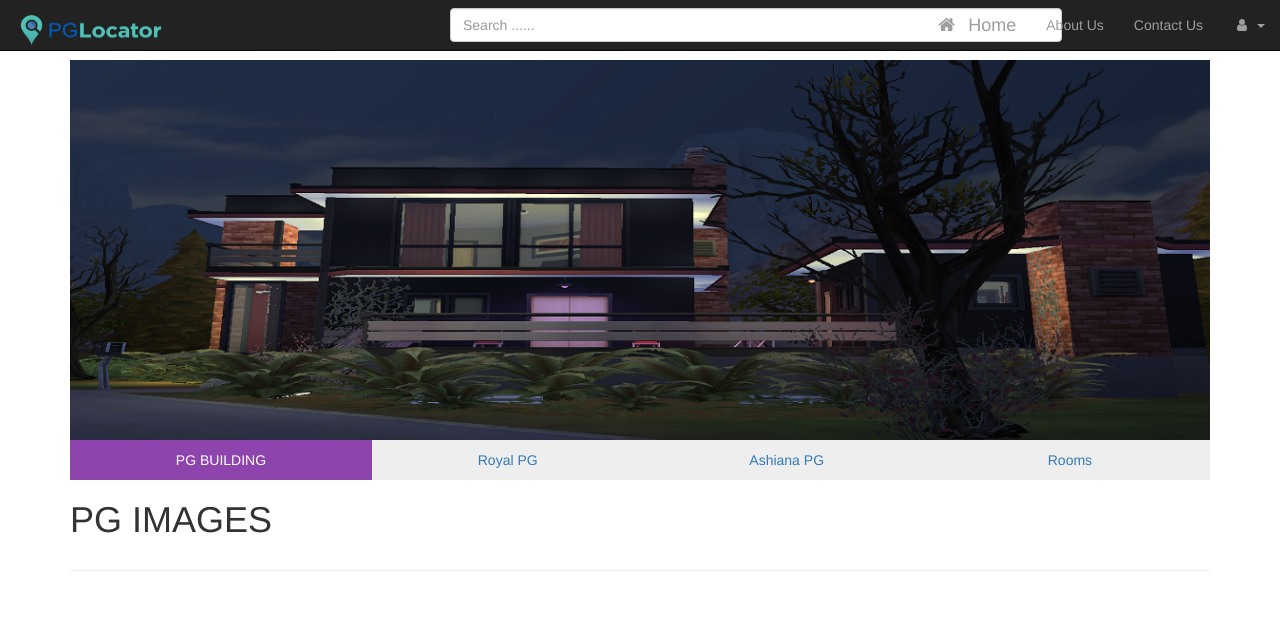
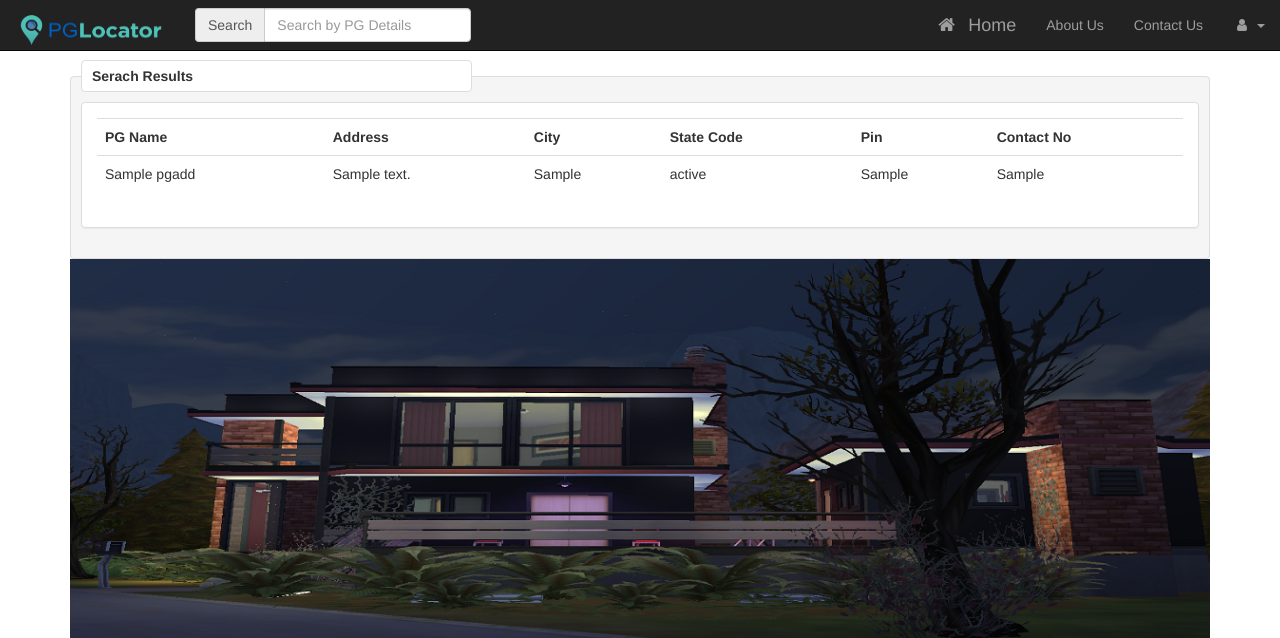
Before and after one commit to aksatyam/PGLocater, a PHP site: page / in a window 1280 px wide. Shown: the top 638 px of the page. Run offline with PHP 8.4, Linux system fonts and the light colour scheme; tables that the repository leaves empty or names only in its code hold one stand-in row (values such as "Sample post"); grey boxes labelled with a size stand in for pictures from a placeholder-image service; some libraries are stand-ins or nearby versions.

Commit message:
28/04/ ashish

```diff
--- /dev/null
+++ b/fetch.php
@@ -0,0 +1,53 @@
+<?php
+include 'connection.php';
+//fetch.php
+//$connect = mysqli_connect("localhost", "root", "", "testing");
+$output  = '';
+if (isset($_POST["query"])) {
+    $search = mysqli_real_escape_string($conn, $_POST["query"]);
+    $query  = "
+  SELECT pg_id,pgname,pgaddress,city,state,pin,contact1 FROM pgadd
+  WHERE pgname LIKE '%" . $search . "%'
+  OR pgaddress LIKE '%" . $search . "%'
+  OR city LIKE '%" . $search . "%'
+  OR state LIKE '%" . $search . "%'
+  OR pin LIKE '%" . $search . "%'
+  OR contact1 LIKE '%" . $search . "%'
+ ";
+} else {
+    $query = "
+  SELECT pg_id,pgname,pgaddress,city,state,pin,contact1 FROM pgadd ORDER BY pg_id
+ ";
+}
+$result = mysqli_query($conn, $query);
+if (mysqli_num_rows($result) > 0) {
+    $output .= '
+  <div class="table-responsive">
+   <table class="table table bordered">
+    <tr>
+     <th>PG Name</th>
+     <th>Address</th>
+     <th>City</th>
+     <th>State Code</th>
+     <th>Pin</th>
+     <th>Contact No</th>
+    </tr>
+ ';
+    while ($row = mysqli_fetch_array($result)) {
+        $output .= '
+   <tr>
+    <td>' . $row["pgname"] . '</td>
+    <td>' . $row["pgaddress"] . '</td>
+    <td>' . $row["city"] . '</td>
+    <td>' . $row["state"] . '</td>
+    <td>' . $row["pin"] . '</td>
+    <td>' . $row["contact1"] . '</td>
+   </tr>
+  ';
+    }
+    echo $output;
+} else {
+    echo 'Data Not Found';
+}
+
+?>
--- a/index.php
+++ b/index.php
@@ -20,6 +20,8 @@
     <link rel="//maxcdn.bootstrapcdn.com/font-awesome/4.2.0/css/font-awesome.min.css">
     <link rel="stylesheet" href="https://cdnjs.cloudflare.com/ajax/libs/font-awesome/4.7.0/css/font-awesome.min.css">
     <script src="https://ajax.googleapis.com/ajax/libs/angularjs/1.4.8/angular.min.js"></script>
+
+    <script src="https://ajax.googleapis.com/ajax/libs/jquery/2.1.3/jquery.min.js"></script>
 
     <!-- HTML5 Shim and Respond.js IE8 support of HTML5 elements and media queries -->
     <!-- WARNING: Respond.js doesn't work if you view the page via file:// -->
@@ -51,6 +53,29 @@
 h3{
     color:black;
 }
+fieldset
+	{
+		border: 1px solid #ddd !important;
+		margin: 0;
+		xmin-width: 0;
+		padding: 10px;
+		position: relative;
+		border-radius:4px;
+		background-color:#f5f5f5;
+		padding-left:10px!important;
+	}
+
+		legend
+		{
+			font-size:14px;
+			font-weight:bold;
+			margin-bottom: 0px;
+			width: 35%;
+			border: 1px solid #ddd;
+			border-radius: 4px;
+			padding: 5px 5px 5px 10px;
+			background-color: #ffffff;
+		}
     </style>
 
 </head>
@@ -75,8 +100,11 @@ h3{
             <img src="logoPG.png" width="150" height="30" class="d-inline-block align-top" alt="">
          </a>
         <div class="navbar-form navbar-left">
-            <div class="form-group" ng-app="myapp" ng-controller="myctrl">
-                <input type="search" class="form-control col-sm-offset-5" placeholder="Search ......" size="70" ng-model="search">
+            <div class="form-group">
+                    <div class="input-group">
+					    <span class="input-group-addon">Search</span>
+					    <input type="text" name="search_text" id="search_text" placeholder="Search by PG Details" class="form-control" />
+				    </div>
             </div>
             </div>
         </div>
@@ -330,6 +358,47 @@ h3{
     <!-- Half Page Image Background Carousel Header -->
   <!--  <header id="myCarousel" class="carousel slide">-->
        <div class="container">
+            <fieldset class="col">
+					<legend>Serach Results</legend>
+
+					<div class="panel panel-default">
+						<div class="panel-body">
+							<div id="result">
+                            </div>
+						</div>
+					</div>
+
+				</fieldset>
+        <script>
+                    $(document).ready(function(){
+
+                    load_data();
+
+                    function load_data(query)
+                    {
+                    $.ajax({
+                    url:"fetch.php",
+                    method:"POST",
+                    data:{query:query},
+                    success:function(data)
+                    {
+                        $('#result').html(data);
+                    }
+                    });
+                    }
+                    $('#search_text').keyup(function(){
+                    var search = $(this).val();
+                    if(search != '')
+                    {
+                    load_data(search);
+                    }
+                    else
+                    {
+                    load_data();
+                    }
+                    });
+                    });
+        </script>
     <div id="myCarousel" class="carousel slide" data-ride="carousel">
         <!-- Wrapper for slides -->
         <div class="carousel-inner">
```
Also changed, not shown: uploads/32229400017519200811.jpeg (added), uploads/51231362218730250911.jpg (added).
